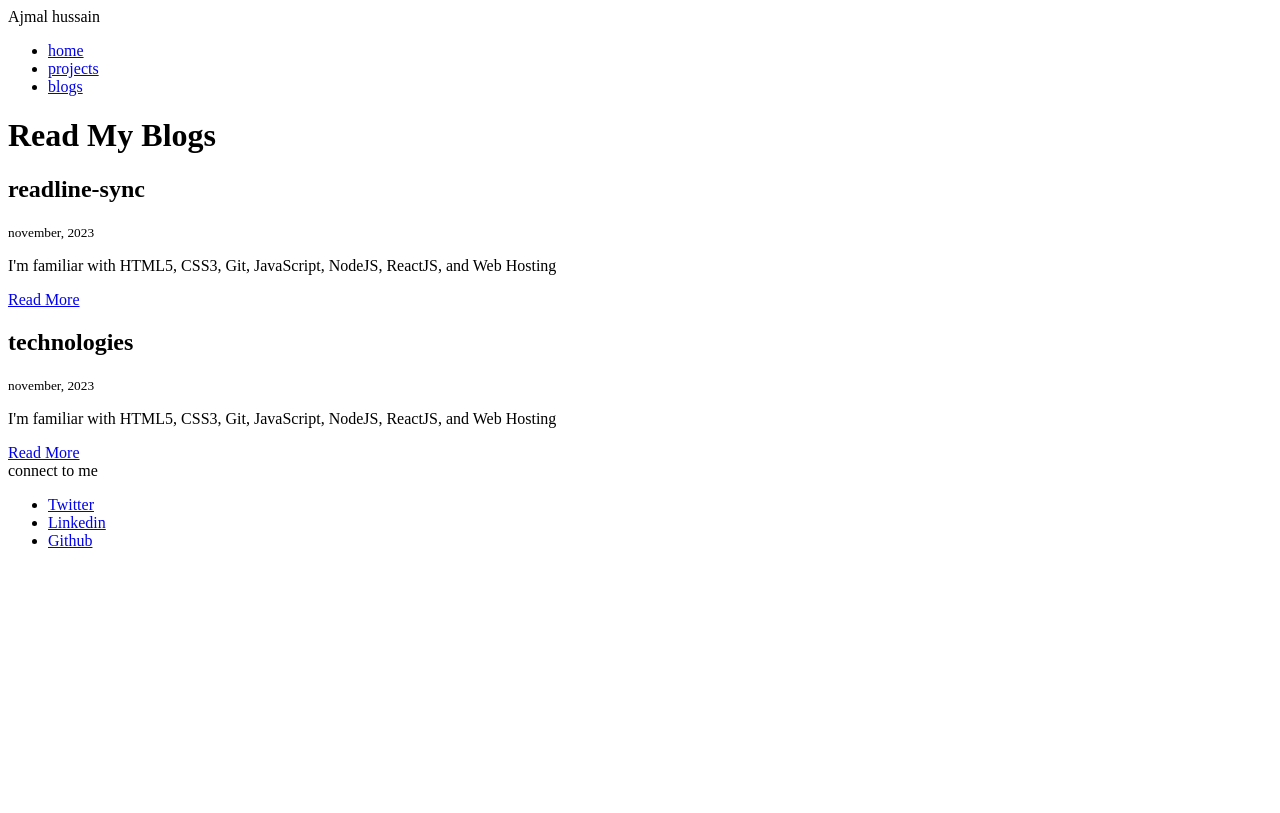
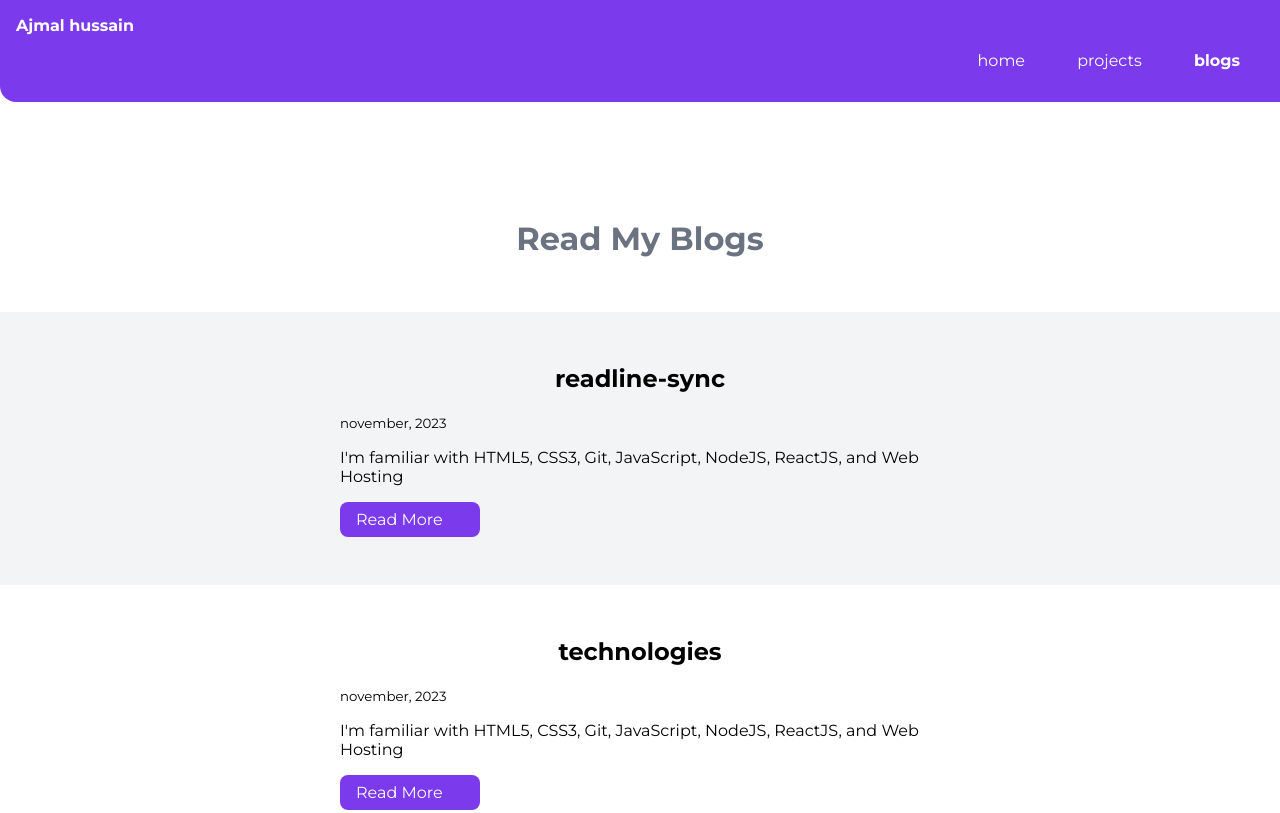
Before and after one commit to Bhat-Ajmal/my-portfolio, a plain HTML site: page blogs.html in a window 1280 px wide. Shown: the top 813 px of the page. Drawn offline with Linux system fonts and the light colour scheme.

Commit message:
added css

```diff
--- a/blogs.html
+++ b/blogs.html
@@ -3,7 +3,8 @@
 <head>
     <meta charset="UTF-8">
     <meta name="viewport" content="width=device-width, initial-scale=1.0">
-    <title>Document</title>
+    <title>blogs | Ajmal Hussain</title>
+    <link rel="stylesheet" href="styles.css">
 </head>
 <body>
     <nav class="navigation container">
```
